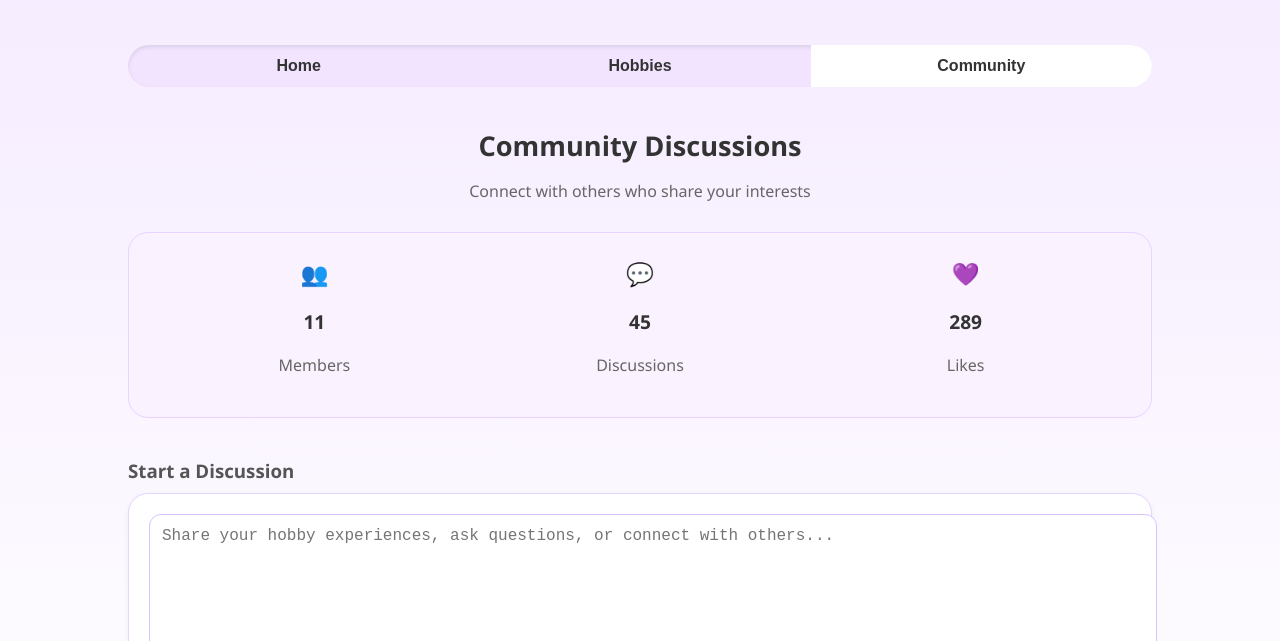
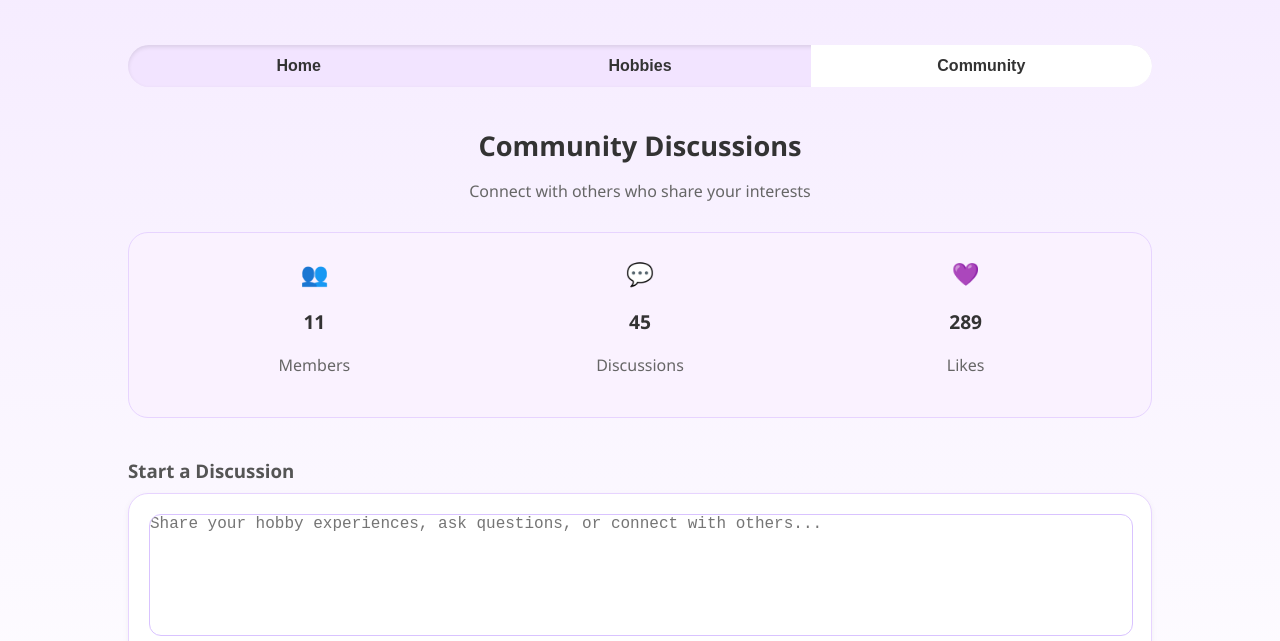
Before and after one commit to Zap-u/web_dev_project, a website: page community.html in a window 1280 px wide. Shown: the part 159-800 px from the top of the page. Drawn offline with Linux system fonts and the light colour scheme.

Commit message:
fixed layout mistake

```diff
--- a/community.css
+++ b/community.css
@@ -120,7 +120,7 @@
 .create-post-card textarea {
   width: 100%;
   height: 120px;
-  padding: 12px;
+  padding: 0px;
   font-size: 1rem;
   border-radius: 12px;
   border: 1px solid #d9c3ff;
```
